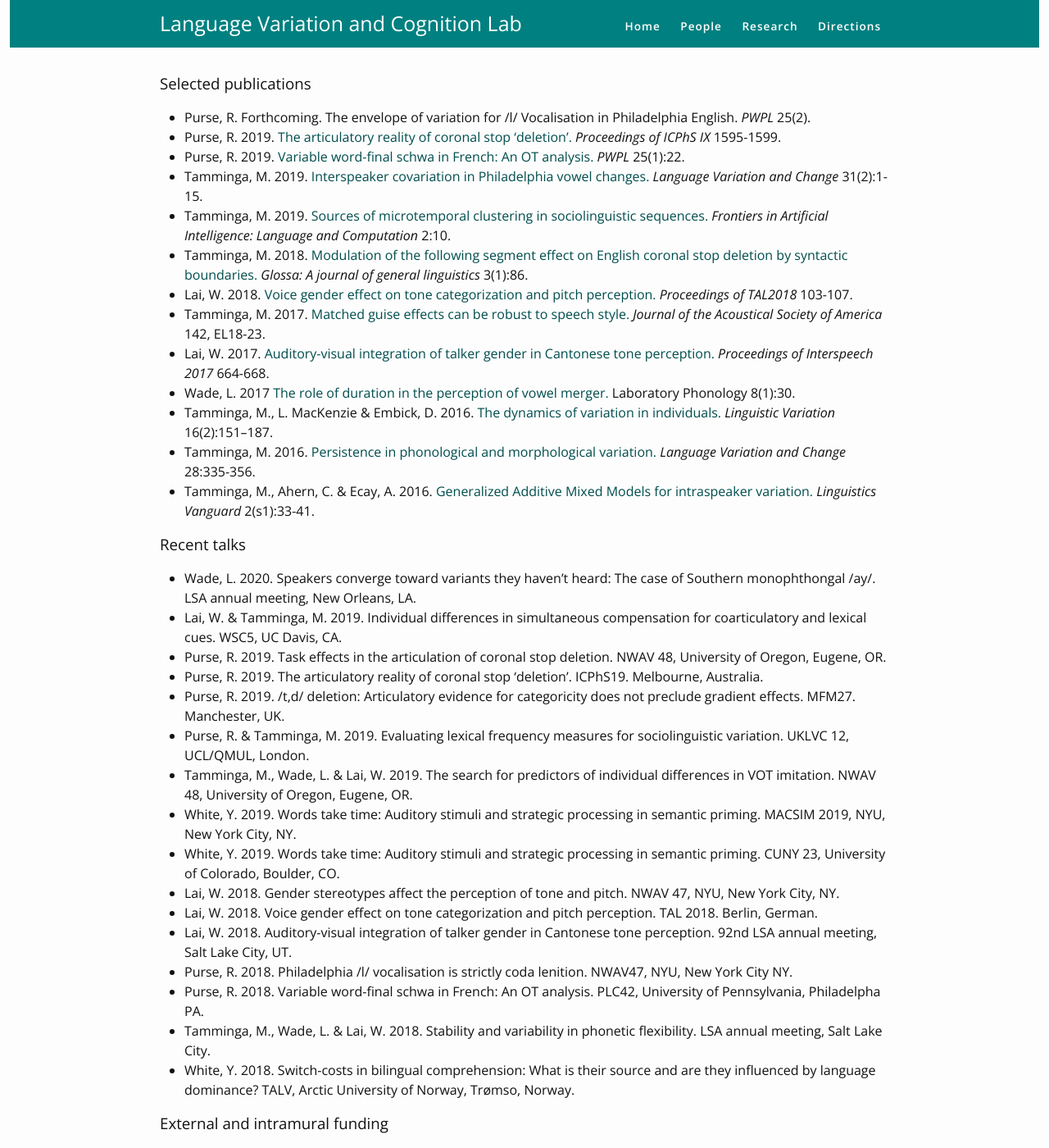
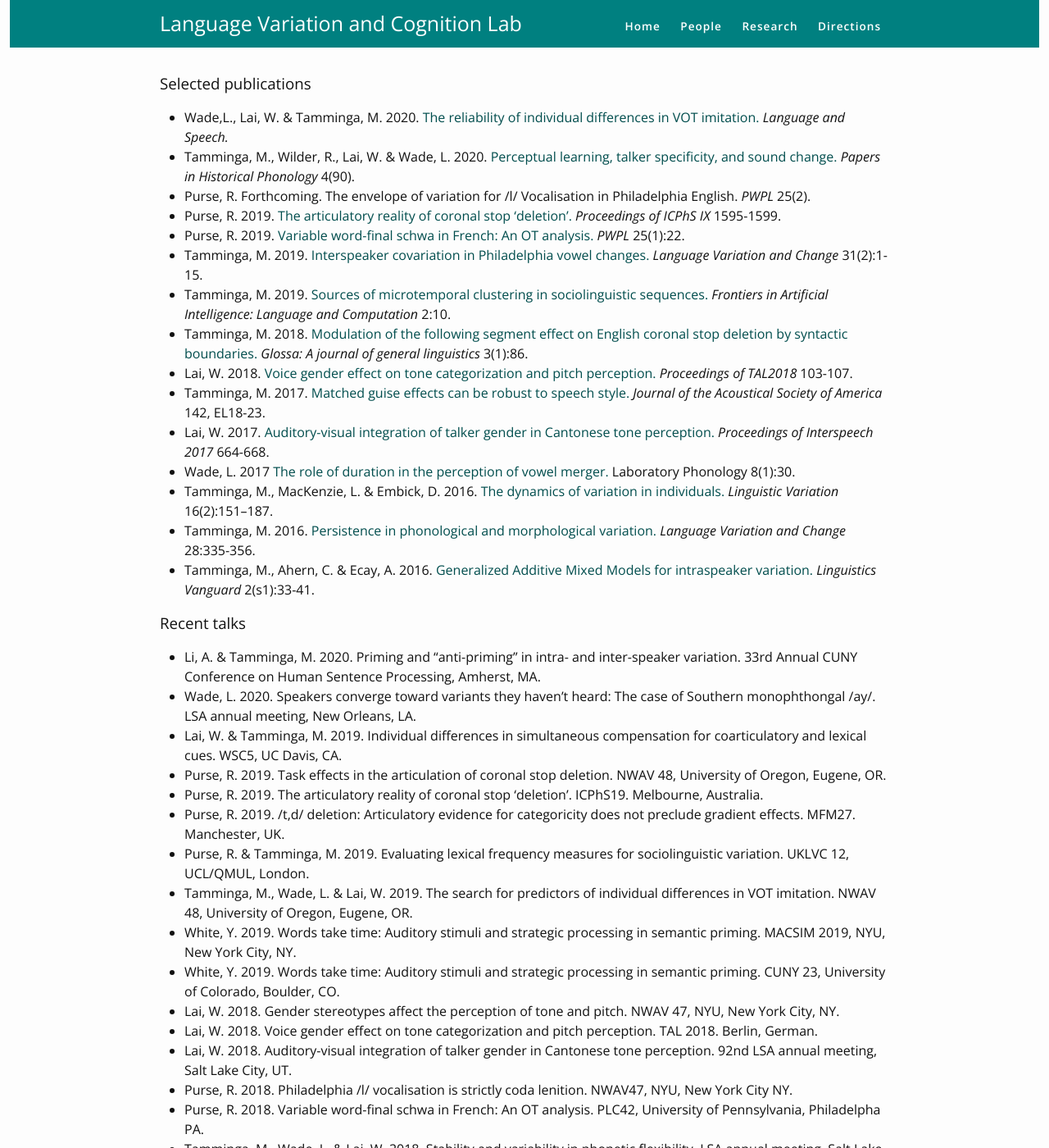
Before and after one commit to laceywade/TammingaLab.github.io, a Jekyll site: the page built from research.md, in a window 1280 px wide and 1400 px high. Shown: the whole window at 82% size. Built offline with Jekyll 4.4.1, drawn with Linux system fonts in a browser that asks for light colours; some of the changed text lies outside the part shown.

Commit message:
Update research.md

```diff
--- a/research.md
+++ b/research.md
@@ -8,6 +8,8 @@ title: Research
 
 ### Selected publications
 
+- Wade,L., Lai, W. & Tamminga, M. 2020. [The reliability of individual differences in VOT imitation.](https://1ca090aa-13da-4a34-919a-f5f66777e5a3.filesusr.com/ugd/afb247_c15b480d6c4b4751826c18e4e458dc5e.pdf) *Language and Speech.*
+- Tamminga, M., Wilder, R., Lai, W. & Wade, L. 2020. [Perceptual learning, talker specificity, and sound change.](http://journals.ed.ac.uk/pihph/article/view/4439/6033) *Papers in Historical Phonology* 4(90).
 - Purse, R. Forthcoming. The envelope of variation for /l/ Vocalisation in Philadelphia English. *PWPL* 25(2).
 - Purse, R. 2019. [The articulatory reality of coronal stop ‘deletion’.](http://intro2psycholing.net/ICPhS/papers/ICPhS_1644.pdf) *Proceedings of ICPhS IX* 1595-1599.
 - Purse, R. 2019.  [Variable word-final schwa in French: An OT analysis.](https://repository.upenn.edu/cgi/viewcontent.cgi?article=2057&context=pwpl) *PWPL* 25(1):22.
@@ -18,13 +20,14 @@ title: Research
 - Tamminga, M. 2017. [Matched guise effects can be robust to speech style.](https://asa.scitation.org/doi/full/10.1121/1.4990399) *Journal of the Acoustical Society of America* 142, EL18-23.
 - Lai, W. 2017. [Auditory-visual integration of talker gender in Cantonese tone perception.](https://www.ling.upenn.edu/~weilai/resources/Lai2017Interspeech.pdf) *Proceedings of Interspeech 2017* 664-668.
 - Wade, L. 2017 [The role of duration in the perception of vowel merger.](https://1ca090aa-13da-4a34-919a-f5f66777e5a3.filesusr.com/ugd/afb247_3058eff9340949e1890a66d9ebb97094.pdf) Laboratory Phonology 8(1):30.
-- Tamminga, M., L. MacKenzie & Embick, D. 2016. [The dynamics of variation in individuals.](https://www.jbe-platform.com/content/journals/10.1075/lv.16.2.06tam) *Linguistic Variation* 16(2):151–187.
+- Tamminga, M., MacKenzie, L. & Embick, D. 2016. [The dynamics of variation in individuals.](https://www.jbe-platform.com/content/journals/10.1075/lv.16.2.06tam) *Linguistic Variation* 16(2):151–187.
 - Tamminga, M. 2016. [Persistence in phonological and morphological variation.](https://www.cambridge.org/core/journals/language-variation-and-change/article/persistence-in-phonological-and-morphological-variation/555BB46FF7E1D0FB6EA3A94CE0B96351) *Language Variation and Change* 28:335-356.
 - Tamminga, M., Ahern, C. & Ecay, A. 2016. [Generalized Additive Mixed Models for intraspeaker variation.](https://www.degruyter.com/view/j/lingvan.2016.2.issue-s1/lingvan-2016-0030/lingvan-2016-0030.xml) *Linguistics Vanguard* 2(s1):33-41.
 
 
 ### Recent talks
 
+- Li, A. & Tamminga, M. 2020. Priming and "anti-priming" in intra- and inter-speaker variation. 33rd Annual CUNY Conference on Human Sentence Processing, Amherst, MA.
 - Wade, L. 2020. Speakers converge toward variants they haven’t heard: The case of Southern monophthongal /ay/. LSA annual meeting, New Orleans, LA.
 - Lai, W. & Tamminga, M. 2019. Individual differences in simultaneous compensation for coarticulatory and lexical cues. WSC5, UC Davis, CA.
 - Purse, R. 2019. Task effects in the articulation of coronal stop deletion. NWAV 48, University of Oregon, Eugene, OR.
```
Also changed, not shown: other parts of research.md (+1 -1 lines).
